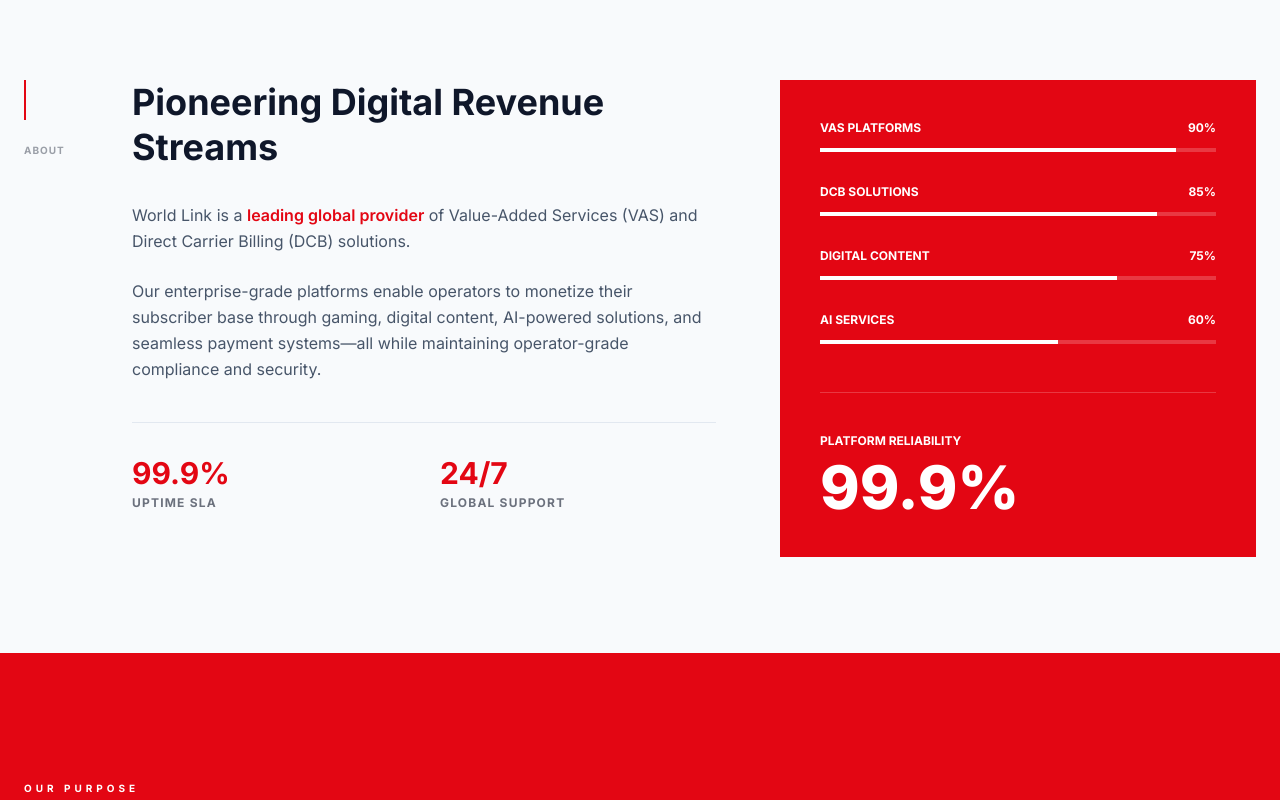
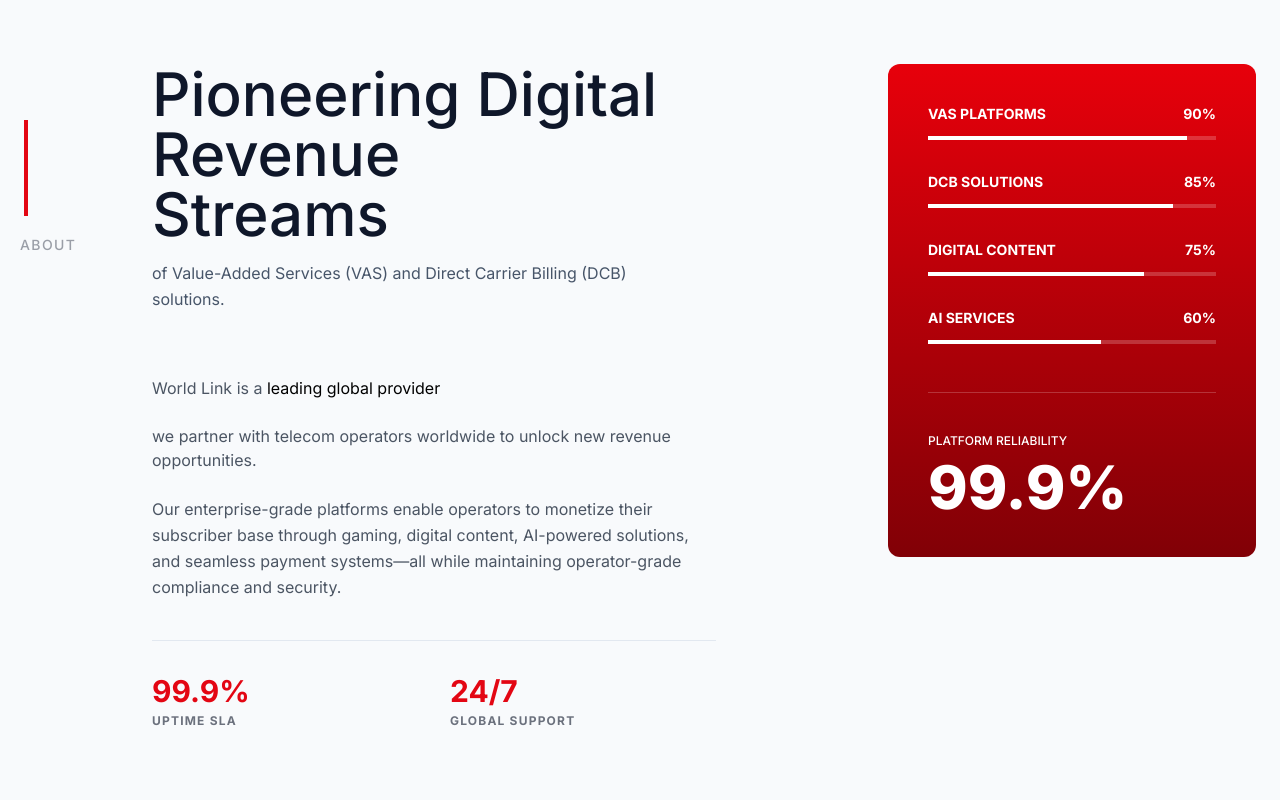
Before and after one commit to salahyahya1/worldLink, a plain HTML site: page index2.html in a window 1280 px wide. Shown: the part 900-1700 px from the top of the page. Drawn offline with nearby package versions, Linux system fonts and the light colour scheme.

Commit message:
finish section 2

```diff
--- a/index2.html
+++ b/index2.html
@@ -49,8 +49,9 @@
     }
 
     .line-accent {
-      width: 2px;
-      height: 40px;
+      width: 3.994px;
+      height: 95.996px;
+      flex-shrink: 0;
       background-color: #E30613;
     }
   </style>
@@ -137,19 +138,23 @@
       </div>
     </div>
   </header>
-  <section class="py-24 bg-slate-50 dark:bg-slate-900/50">
+  <section class="py-20 bg-slate-50 dark:bg-slate-900/50">
     <div class="max-w-7xl mx-auto px-6 grid lg:grid-cols-12 gap-16">
-      <div class="lg:col-span-1">
+      <div class="lg:col-span-1 mt-14">
         <div class="line-accent mb-4"></div>
-        <span class="vertical-text text-[10px] font-bold uppercase tracking-widest opacity-40">About</span>
+        <span class="vertical-text -ms-1 text-sm font-medium uppercase tracking-widest opacity-40">About</span>
       </div>
-      <div class="lg:col-span-6">
-        <h2 class="text-4xl font-bold mb-8 leading-tight">Pioneering Digital Revenue Streams</h2>
-        <p class="text-slate-600 dark:text-slate-400 mb-6 leading-relaxed">
-          World Link is a <strong class="text-primary font-semibold">leading global provider</strong> of Value-Added
-          Services (VAS) and Direct Carrier Billing (DCB) solutions.
+      <div class="lg:col-span-6 pl-5">
+        <h2 class="text-5xl md:text-6xl font-medium mb-4 leading-tight w-fit">Pioneering Digital Revenue <br> Streams
+        </h2>
+        <p class="text-slate-600 dark:text-slate-400 mb-16 leading-relaxed">
+          of Value-Added Services (VAS) and Direct Carrier Billing (DCB)
+          <br> solutions.
         </p>
-        <p class="text-slate-600 dark:text-slate-400 mb-10 leading-relaxed">
+        <p class="text-gray-600 mb-6">World Link is a <span class="text-black">leading global provider</span></p>
+        <p class="text-gray-600 mb-6">we partner with telecom operators worldwide to unlock new revenue opportunities.
+        </p>
+        <p class="text-gray-600 mb-10 leading-relaxed">
           Our enterprise-grade platforms enable operators to monetize their subscriber base through gaming, digital
           content, AI-powered solutions, and seamless payment systems—all while maintaining operator-grade compliance
           and security.
@@ -165,11 +170,11 @@
           </div>
         </div>
       </div>
-      <div class="lg:col-span-5">
-        <div class="bg-primary text-white p-10">
+      <div class="lg:col-span-4 lg:col-start-9">
+        <div class="bg-gradient-to-b from-[#E7000B] to-[#810006] text-white p-10 rounded-xl">
           <div class="space-y-8">
             <div>
-              <div class="flex justify-between text-xs font-bold uppercase mb-3">
+              <div class="flex justify-between text-sm font-bold uppercase mb-3">
                 <span>VAS Platforms</span>
                 <span>90%</span>
               </div>
@@ -178,7 +183,7 @@
               </div>
             </div>
             <div>
-              <div class="flex justify-between text-xs font-bold uppercase mb-3">
+              <div class="flex justify-between text-sm font-bold uppercase mb-3">
                 <span>DCB Solutions</span>
                 <span>85%</span>
               </div>
@@ -187,7 +192,7 @@
               </div>
             </div>
             <div>
-              <div class="flex justify-between text-xs font-bold uppercase mb-3">
+              <div class="flex justify-between text-sm font-bold uppercase mb-3">
                 <span>Digital Content</span>
                 <span>75%</span>
               </div>
@@ -196,7 +201,7 @@
               </div>
             </div>
             <div>
-              <div class="flex justify-between text-xs font-bold uppercase mb-3">
+              <div class="flex justify-between text-sm font-bold uppercase mb-3">
                 <span>AI Services</span>
                 <span>60%</span>
               </div>
@@ -206,7 +211,7 @@
             </div>
           </div>
           <div class="mt-12 pt-10 border-t border-white/20">
-            <div class="text-xs uppercase font-bold mb-2">Platform Reliability</div>
+            <div class="text-xs uppercase font-medium mb-2">Platform Reliability</div>
             <div class="text-6xl font-black">99.9%</div>
           </div>
         </div>
@@ -216,7 +221,7 @@
   <section class="bg-primary py-32 text-white">
     <div class="max-w-7xl mx-auto px-6">
       <div class="mb-20">
-        <div class="text-[10px] font-bold uppercase tracking-[0.4em] mb-4">Our Purpose</div>
+        <div class="text-sm font-bold uppercase tracking-[0.4em] mb-4">Our Purpose</div>
         <h2 class="text-5xl font-extrabold">Mission &amp; Vision</h2>
       </div>
       <div class="grid md:grid-cols-2 gap-px bg-white/20">
@@ -254,7 +259,7 @@
     <div class="max-w-7xl mx-auto px-6">
       <div class="mb-16">
         <div class="line-accent mb-4"></div>
-        <div class="text-[10px] font-bold uppercase tracking-widest text-primary mb-2">Our Services</div>
+        <div class="text-sm font-bold uppercase tracking-widest text-primary mb-2">Our Services</div>
         <h2 class="text-4xl font-bold mb-6">Complete Digital Service Portfolio</h2>
         <p class="max-w-2xl text-slate-500">From monetization to engagement, we provide telecom operators with
           enterprise-grade tools to create new revenue streams.</p>
@@ -358,7 +363,7 @@
   <section class="py-24 bg-white dark:bg-background-dark overflow-hidden">
     <div class="max-w-7xl mx-auto px-6">
       <div class="text-center mb-16">
-        <div class="text-[10px] font-bold uppercase tracking-widest text-primary mb-2">Strategic Partners</div>
+        <div class="text-sm font-bold uppercase tracking-widest text-primary mb-2">Strategic Partners</div>
         <h2 class="text-4xl font-extrabold mb-6">Trusted by Leading Telecom Operators</h2>
       </div>
       <div class="grid grid-cols-2 md:grid-cols-4 gap-4 md:gap-8">
@@ -413,7 +418,7 @@
       <div class="grid lg:grid-cols-2 gap-16 items-center">
         <div>
           <div class="line-accent mb-4"></div>
-          <div class="text-[10px] font-bold uppercase tracking-widest text-primary mb-2">Global Footprint</div>
+          <div class="text-sm font-bold uppercase tracking-widest text-primary mb-2">Global Footprint</div>
           <h2 class="text-5xl font-extrabold mb-8 leading-tight">Presence Across <br /><span class="text-primary">3
               Continents</span></h2>
           <p class="text-slate-600 dark:text-slate-400 mb-10 text-lg">
@@ -424,19 +429,19 @@
             class="grid grid-cols-2 gap-px bg-slate-200 dark:bg-slate-700 border border-slate-200 dark:border-slate-700">
             <div class="bg-primary text-white p-6">
               <div class="text-3xl font-bold mb-1">15+</div>
-              <div class="text-[10px] font-bold uppercase tracking-widest opacity-80">Countries</div>
+              <div class="text-sm font-bold uppercase tracking-widest opacity-80">Countries</div>
             </div>
             <div class="bg-primary text-white p-6">
               <div class="text-3xl font-bold mb-1">20+</div>
-              <div class="text-[10px] font-bold uppercase tracking-widest opacity-80">Partners</div>
+              <div class="text-sm font-bold uppercase tracking-widest opacity-80">Partners</div>
             </div>
             <div class="bg-primary text-white p-6">
               <div class="text-3xl font-bold mb-1">30+</div>
-              <div class="text-[10px] font-bold uppercase tracking-widest opacity-80">Solutions</div>
+              <div class="text-sm font-bold uppercase tracking-widest opacity-80">Solutions</div>
             </div>
             <div class="bg-primary text-white p-6">
               <div class="text-3xl font-bold mb-1">3</div>
-              <div class="text-[10px] font-bold uppercase tracking-widest opacity-80">Continents</div>
+              <div class="text-sm font-bold uppercase tracking-widest opacity-80">Continents</div>
             </div>
           </div>
         </div>
@@ -449,7 +454,7 @@
             <div class="absolute bottom-1/3 right-1/4 w-3 h-3 bg-primary rounded-full animate-pulse delay-150"></div>
             <div class="absolute top-1/2 right-1/3 w-3 h-3 bg-primary rounded-full animate-pulse delay-200"></div>
             <div
-              class="absolute bottom-4 left-4 bg-white dark:bg-slate-900 p-4 rounded shadow-lg text-[10px] font-bold uppercase">
+              class="absolute bottom-4 left-4 bg-white dark:bg-slate-900 p-4 rounded shadow-lg text-sm font-bold uppercase">
               <div class="flex items-center gap-2 mb-1">
                 <div class="w-2 h-2 bg-primary rounded-full"></div> Active Markets
               </div>
@@ -466,7 +471,7 @@
     <div class="max-w-7xl mx-auto px-6">
       <div class="max-w-3xl mb-16">
         <div class="line-accent mb-4"></div>
-        <div class="text-[10px] font-bold uppercase tracking-widest text-primary mb-2">Why World Link</div>
+        <div class="text-sm font-bold uppercase tracking-widest text-primary mb-2">Why World Link</div>
         <h2 class="text-4xl font-extrabold mb-6">Strategic Partner for Digital Growth</h2>
         <p class="text-slate-500 text-lg">Deep telecom expertise combined with cutting-edge technology to maximize
           subscriber value and unlock new revenue streams.</p>
@@ -521,7 +526,7 @@
     <div class="max-w-7xl mx-auto px-6">
       <div class="grid lg:grid-cols-2 gap-20 mb-20">
         <div>
-          <div class="text-[10px] font-bold uppercase tracking-widest opacity-60 mb-4">Get In Touch</div>
+          <div class="text-sm font-bold uppercase tracking-widest opacity-60 mb-4">Get In Touch</div>
           <h2 class="text-5xl font-extrabold mb-10 leading-tight">Start Your Digital <br />Revenue Journey</h2>
           <div class="grid md:grid-cols-2 gap-4">
             <div class="bg-white/10 p-6 backdrop-blur-sm">
@@ -574,7 +579,7 @@
               class="w-full bg-primary text-white py-4 font-bold flex items-center justify-center gap-2 hover:bg-red-700 transition-all">
               Send Message <span class="material-icons">send</span>
             </button>
-            <p class="text-[10px] text-slate-400 text-center font-bold">* Required fields. We typically respond within
+            <p class="text-sm text-slate-400 text-center font-bold">* Required fields. We typically respond within
               24 hours.</p>
           </form>
         </div>
```
Also changed, not shown: Image (World Link Limited).svg (added).
